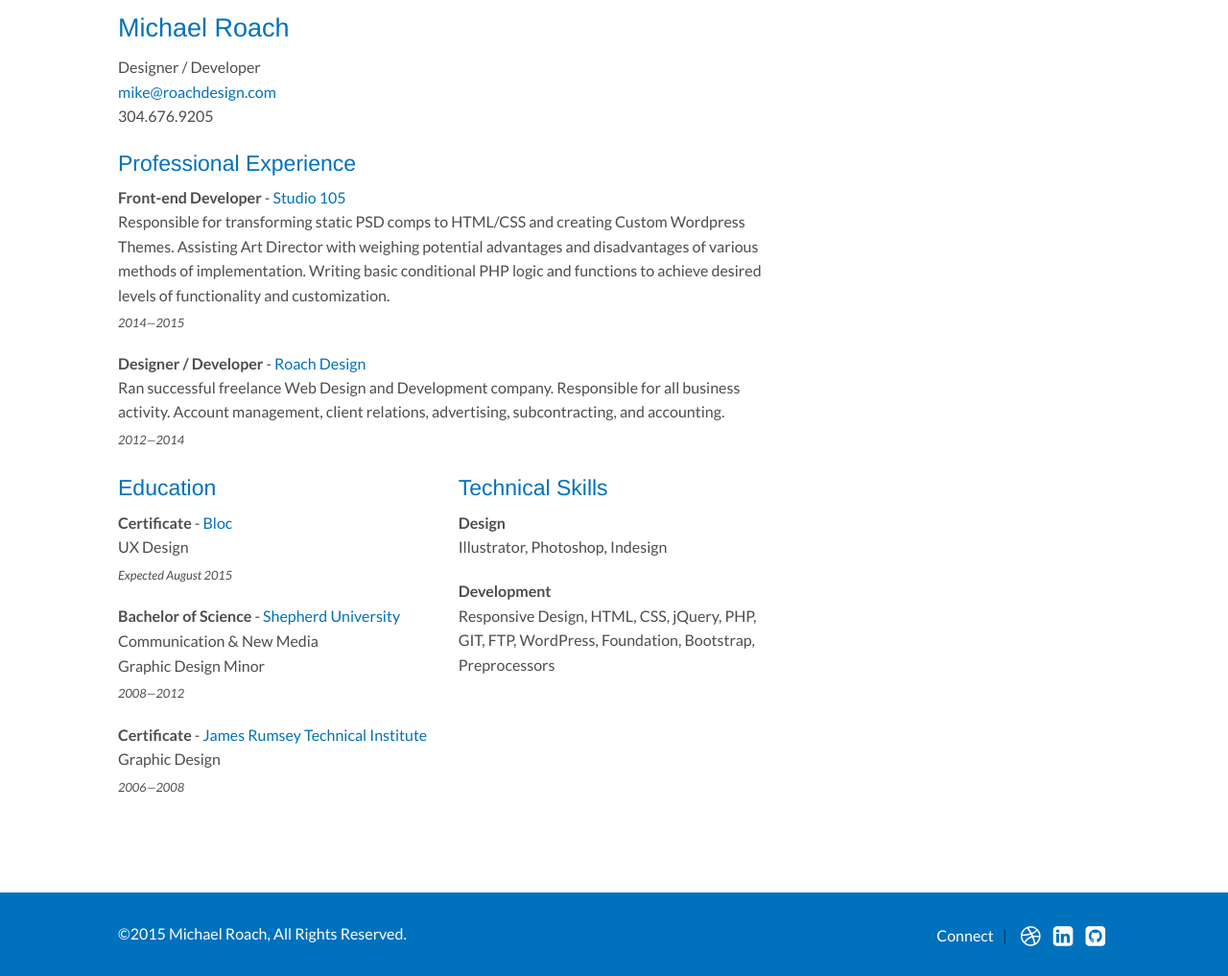
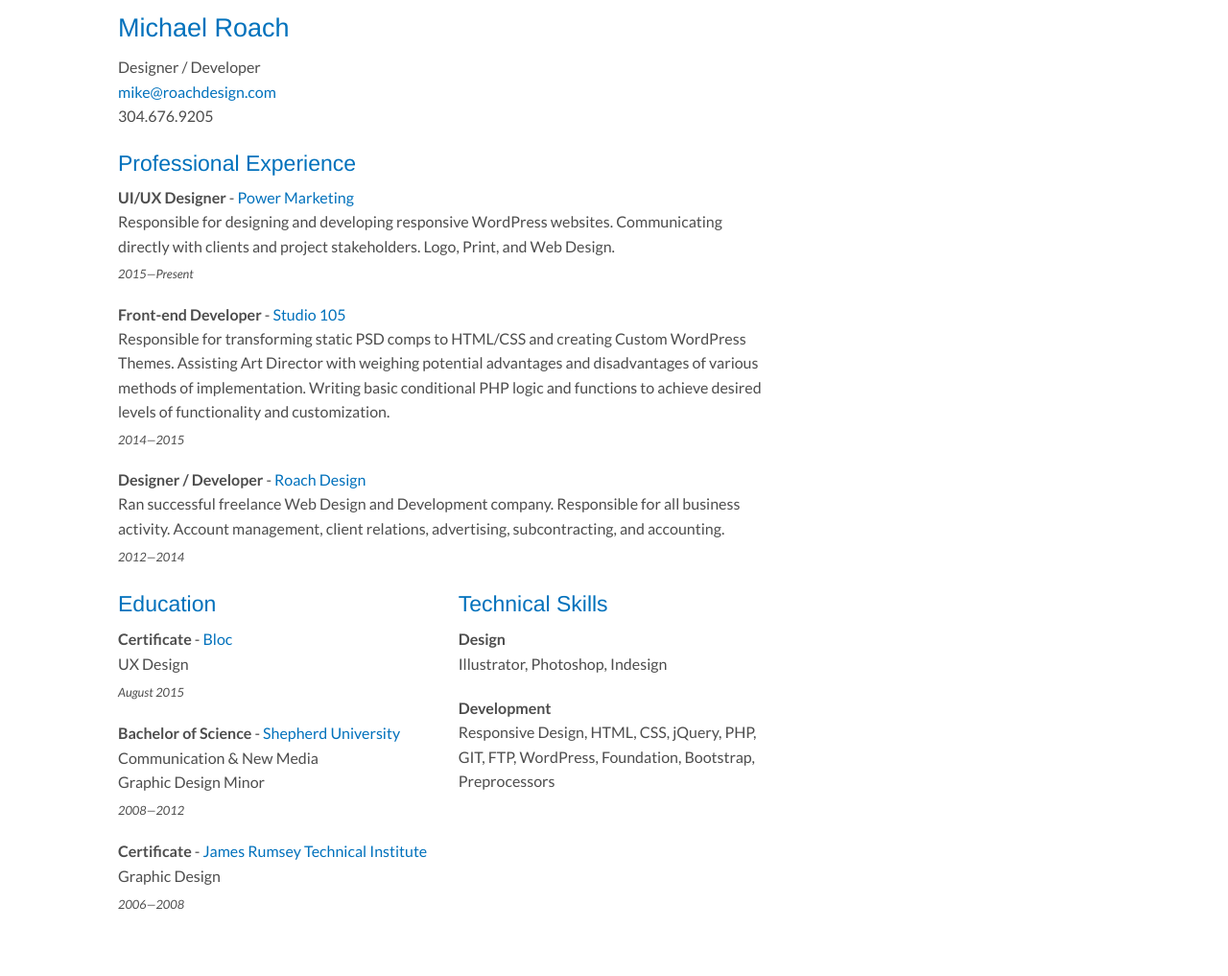
Before and after one commit to newventuredigital/portfolio, a PHP site: page /resume.php in a window 1280 px wide. Shown: the part 153-1170 px from the top of the page at 96% size. Run offline with PHP 8.4, Linux system fonts and the light colour scheme; some libraries are stand-ins or nearby versions.

Commit message:
Power Marketing / Finished Bloc

```diff
--- a/biography.php
+++ b/biography.php
@@ -10,9 +10,9 @@
 
                 <p>I initially began College as a Graphic Design major, but I was a bit disappointed by the scarsity of Web Design in the curriculum. I wanted to learn more about how to code, and I transferred to the Communications department. I taught myself basic php through a independent study class and built my own simple cms.</p>
 
-                <p>Upon graduating from College, I started a freelance Web Design & Development company and focused primarily on custom WordPress theming. I enjoyed the work, but I missed having people to bounce ideas off of and learn from. In 2014, I took a position as a Front-end Developer at a small Marketing Communications firm. It was great experience and I got to work on bigger projects, but I missed designing.</p>
+                <p>Upon graduating from College, I started a freelance Web Design & Development company and focused primarily on custom WordPress theming. I enjoyed the work, but I missed having people to bounce ideas off of and learn from. In 2014, I took a position as a Front-end Developer at <a href="http://www.studio105.com" target="_blank">Studio 105</a>, a small Marketing Communications firm. It was great experience and I got to work on bigger projects, but I missed designing.</p>
 
-                <p>I began looking into UI/UX classes, and eventually I came across <a href="http://www.bloc.io" target="_blank">Bloc</a>. I started their UI/UX program at the beginning of June, and I'll be finishing up in August. I'm currently job-hunting and looking forward to new challenges!</p>
+                <p>I began looking into UI/UX classes, and I completed a certificate program through <a href="http://www.bloc.io" target="_blank">Bloc</a>. In August of 2015, I took a full-time position at <a href="http://www.power-marketing.com" target="_blank">Power Marketing</a> in Hagerstown, MD.</p>
 
               </div>
               <div class="large-3 columns show-for-large-up">
--- a/resume.php
+++ b/resume.php
@@ -12,8 +12,11 @@
                 </p>
 
                 <h3>Professional Experience</h3>
+                <b>UI/UX Designer</b> - <a href="http://www.power-marketing.com" target="_blank">Power Marketing</a>
+                <p>Responsible for designing and developing responsive WordPress websites. Communicating directly with clients and project stakeholders. Logo, Print, and Web Design.
+                <span class="year">2015&mdash;Present</span></p>
                 <b>Front-end Developer</b> - <a href="http://www.studio105.com" target="_blank">Studio 105</a>
-                <p>Responsible for transforming static PSD comps to HTML/CSS and creating Custom Wordpress Themes. Assisting Art Director with weighing potential advantages and disadvantages of various methods of implementation. Writing basic conditional PHP logic and functions to achieve desired levels of functionality and customization.<span class="year">2014&mdash;2015</span></p>
+                <p>Responsible for transforming static PSD comps to HTML/CSS and creating Custom WordPress Themes. Assisting Art Director with weighing potential advantages and disadvantages of various methods of implementation. Writing basic conditional PHP logic and functions to achieve desired levels of functionality and customization.<span class="year">2014&mdash;2015</span></p>
                 <b>Designer / Developer</b> - <a href="http://www.roachdesign.com" target="_blank">Roach Design</a><br>
                 <p>Ran successful freelance Web Design and Development company. Responsible for all business activity. Account management, client relations, advertising, subcontracting, and accounting.<span class="year">2012&mdash;2014</span></p>
                 <div class="row">
@@ -21,7 +24,7 @@
                     <h3>Education</h3>
                     <p><b>Certificate</b> - <a href="http://www.bloc.io" target="_blank">Bloc</a><br>
                     UX Design<br>
-                    <span class="year">Expected August 2015</span></p>
+                    <span class="year">August 2015</span></p>
 
                     <p><b>Bachelor of Science</b> - <a href="http://www.shepherd.edu/" target="_blank">Shepherd University</a><br>
                     Communication & New Media<br/>
```
